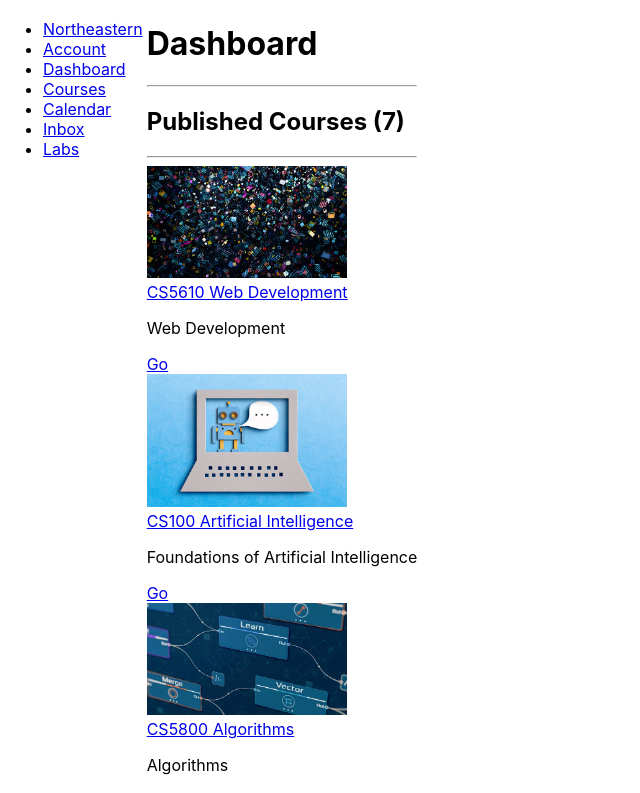
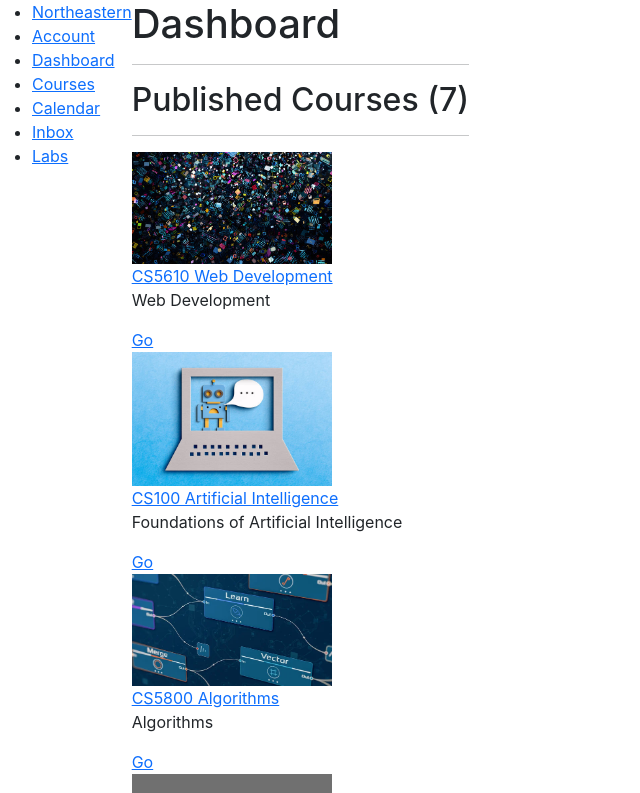
Before and after one commit to Chr0m0some/kanbas-react-web-2024, a React (Create React App) app: page /#/Kanbas/Dashboard in a window 1280 px wide. Shown: the top 793 px of the page, without its empty margins (0-640 px from the left). Built offline with nearby package versions, Linux system fonts and the light colour scheme.

Commit message:
added bootstrap and react icons

```diff
--- a/package.json
+++ b/package.json
@@ -10,8 +10,10 @@
     "@types/node": "^16.18.97",
     "@types/react": "^18.3.1",
     "@types/react-dom": "^18.3.0",
+    "bootstrap": "^5.3.3",
     "react": "^18.3.1",
     "react-dom": "^18.3.1",
+    "react-icons": "^5.2.1",
     "react-router": "^6.23.1",
     "react-router-dom": "^6.23.1",
     "react-scripts": "^5.0.1",
--- a/src/Kanbas/index.tsx
+++ b/src/Kanbas/index.tsx
@@ -5,12 +5,11 @@ import Courses from "./Courses";
 export default function Kanbas() {
   return (
     <div id="wd-kanbas">
-      <table>
-        <tr>
-          <td valign="top">
+      <div className="d-flex">
+        <div>
           <KanbasNavigation />
-          </td>
-          <td valign="top">
+        </div>
+        <div>
           <Routes>
             <Route path="/" element={<Navigate to="Dashboard" />} />
             <Route path="Account" element={<h1>Account</h1>} />
@@ -19,8 +18,8 @@ export default function Kanbas() {
             <Route path="Calendar" element={<h1>Calendar</h1>} />
             <Route path="Inbox" element={<h1>Inbox</h1>} />
           </Routes>
-          </td>
-        </tr>
-      </table>
         </div>
-);}
+      </div>
+    </div>
+  );
+}
--- a/src/index.tsx
+++ b/src/index.tsx
@@ -1,5 +1,6 @@
 import React from 'react';
 import ReactDOM from 'react-dom/client';
+import "bootstrap/dist/css/bootstrap.min.css";
 import './index.css';
 import App from './App';
 import reportWebVitals from './reportWebVitals';
```
Also changed, not shown: 1 other file (tests, documents, lock files or other folders). Lines whose indentation alone changed are shown as unchanged.
